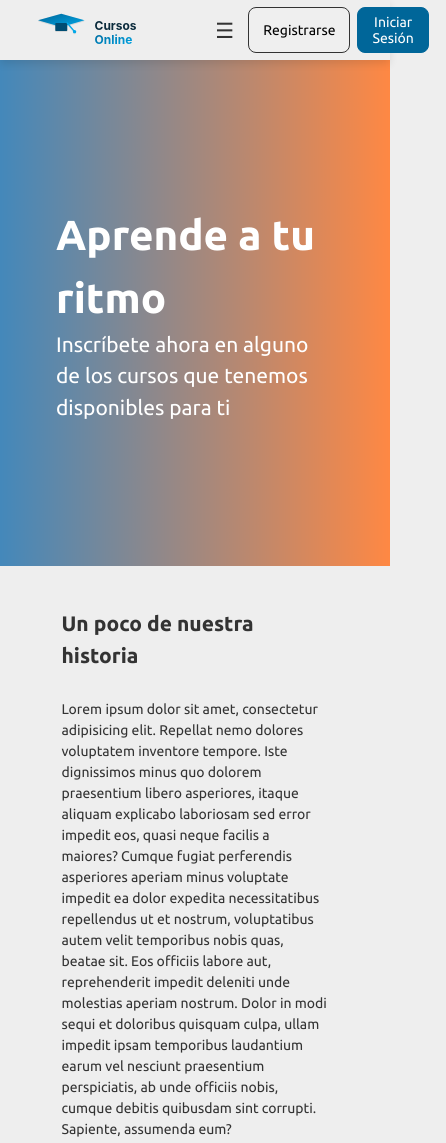
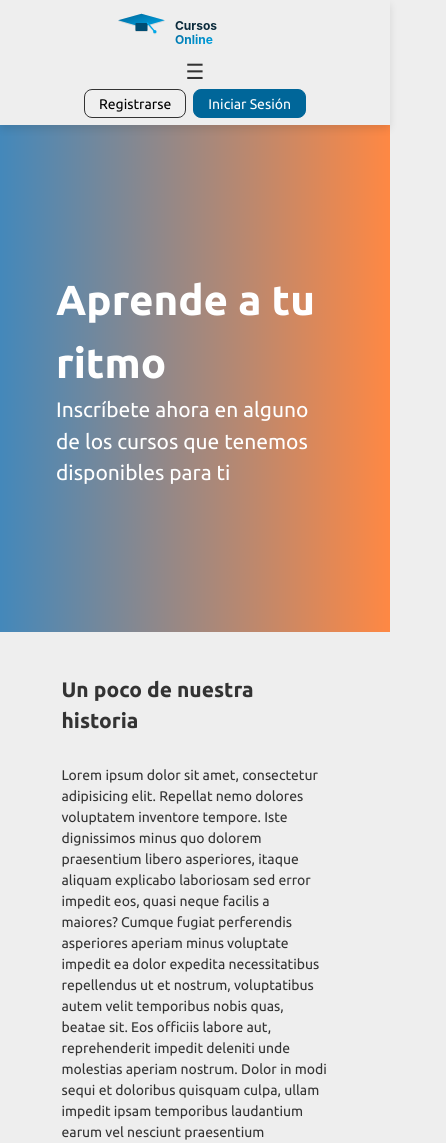
Before and after one commit to mlarrondom/ProyectoDWSFM03, a plain HTML site: page index.html in a window 390 px wide. Shown: the top 1143 px of the page, 446 px wide, since content can reach past the window. Drawn offline with Linux system fonts and the light colour scheme.

Commit message:
Proyecto M03

```diff
--- a/assets/css/main.css
+++ b/assets/css/main.css
@@ -312,6 +312,10 @@ footer {
         font-size: 14px;
     }
 
+    nav {
+        display: flex;
+        flex-direction: column;
+    }
 
     .nav-items {
         display: none;
@@ -378,7 +382,7 @@ footer {
 
     .card-container {
         display: grid;
-        grid-template-columns: 1fr 1fr;
+        grid-template-columns: 1fr;
         gap: 2rem;
     }
 
```
